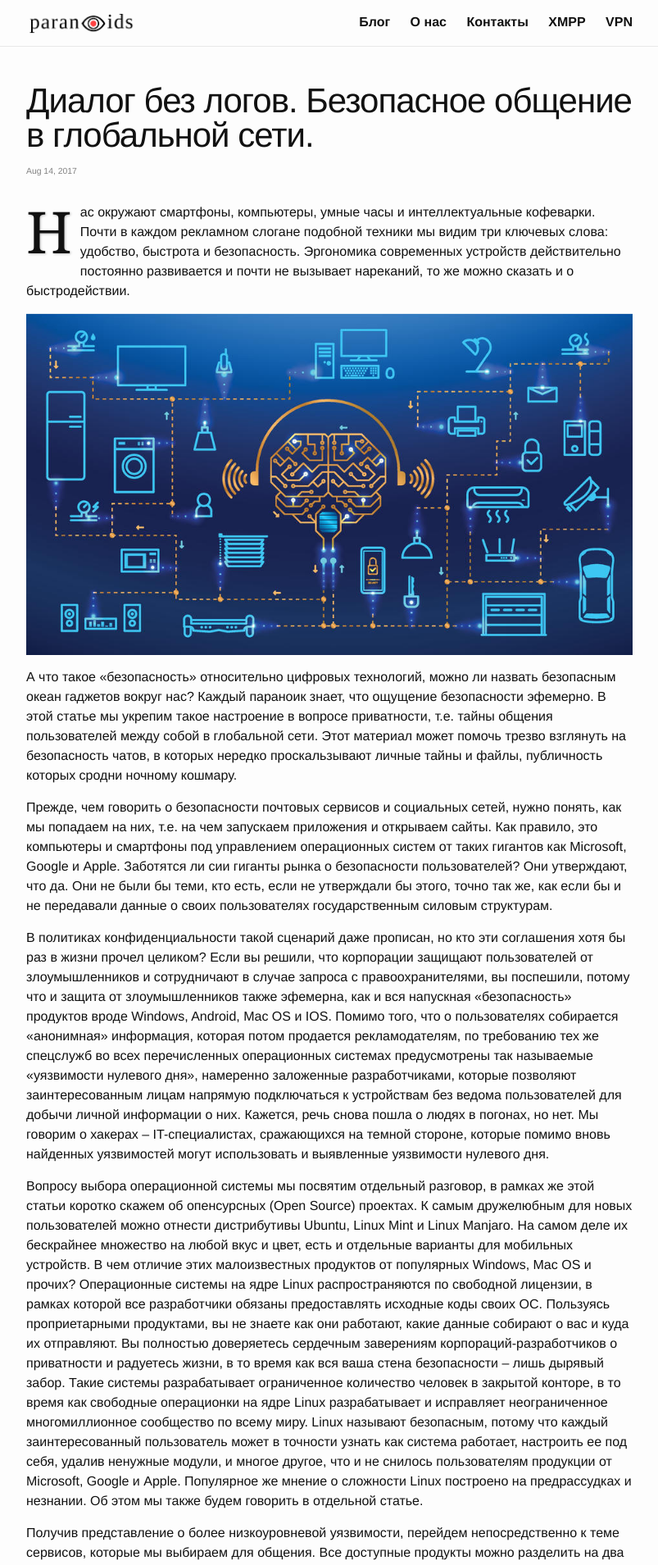
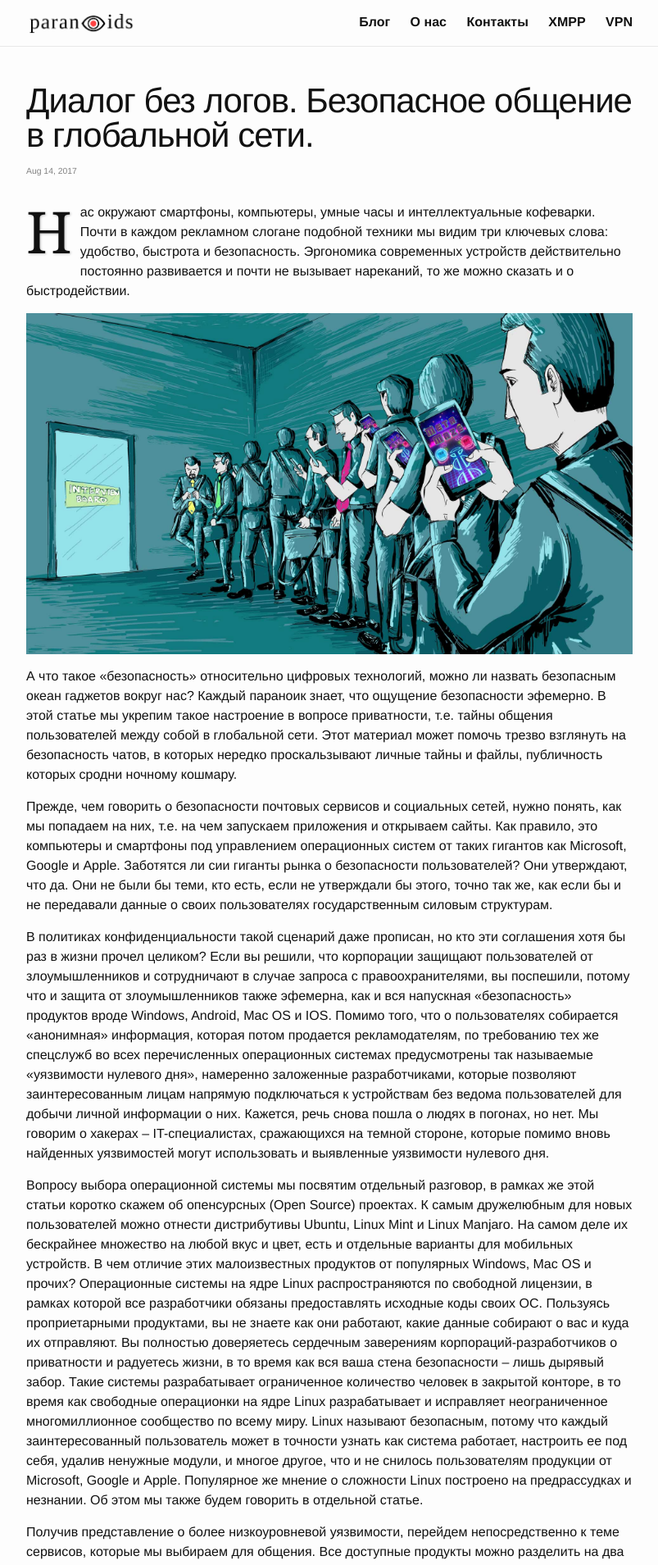
Before and after one commit to 2b7E1n6D0e5R7/2b7E1n6D0e5R7.github.io, a Jekyll site: the page built from _posts/2017-08-14-my-example-post.md, in a window 1280 px wide. Shown: the top 1909 px of the page at 82% size, without its empty margins (238-1041 px from the left). Built offline with Jekyll 4.4.1, drawn with Linux system fonts in a browser that asks for light colours.

Commit message:
Update 2017-08-14-my-example-post.md

```diff
--- a/_posts/2017-08-14-my-example-post.md
+++ b/_posts/2017-08-14-my-example-post.md
@@ -6,7 +6,7 @@ tags: kittens cool
 
 <b class="bukvica">Н</b>ас окружают смартфоны, компьютеры, умные часы и интеллектуальные кофеварки. Почти в каждом рекламном слогане подобной техники мы видим три ключевых слова: удобство, быстрота и безопасность. Эргономика современных устройств действительно постоянно развивается и почти не вызывает нареканий, то же можно сказать и о быстродействии.
 
-![iot](/images/iot/io-things.jpg)
+![iot](/images/leasd.jpg)
 
 А что такое «безопасность» относительно цифровых технологий, можно ли назвать безопасным океан гаджетов вокруг нас? Каждый параноик знает, что ощущение безопасности эфемерно. В этой статье мы укрепим такое настроение в вопросе приватности, т.е. тайны общения пользователей между собой в глобальной сети. Этот материал может помочь трезво взглянуть на безопасность чатов, в которых нередко проскальзывают личные тайны и файлы, публичность которых сродни ночному кошмару.
 
```
